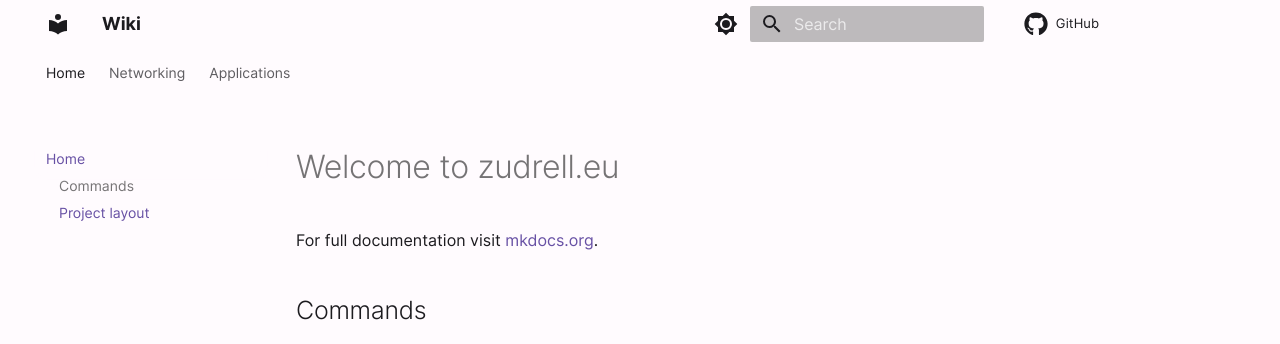
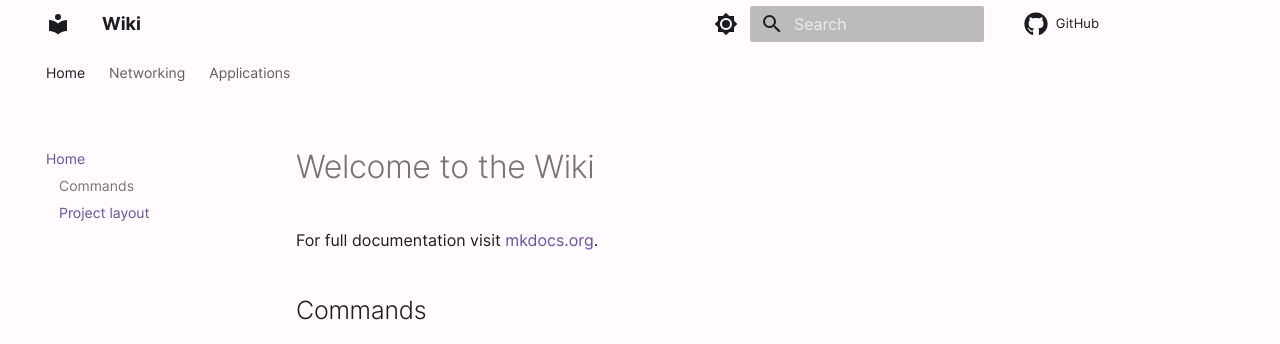
Before and after one commit to jakobzudrell/wiki, an MkDocs documentation site: the page built from docs/index.md, in a window 1280 px wide. Shown: the top 344 px of the page. Built offline with MkDocs 1.6.1 and Material for MkDocs 9.7.7, drawn with Linux system fonts in a browser that asks for light colours; comment, search, counter and statistics services are not loaded.

Commit message:
update title

```diff
--- a/docs/index.md
+++ b/docs/index.md
@@ -1,4 +1,4 @@
-# Welcome to zudrell.eu
+# Welcome to the Wiki
 
 For full documentation visit [mkdocs.org](https://www.mkdocs.org).
 
```
